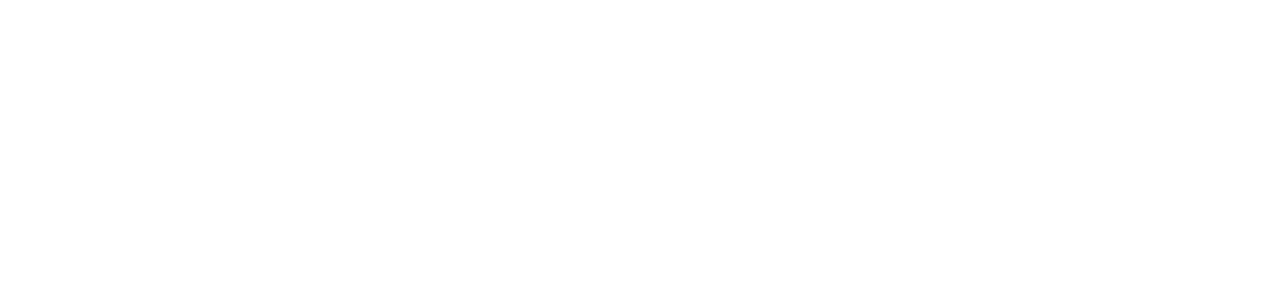
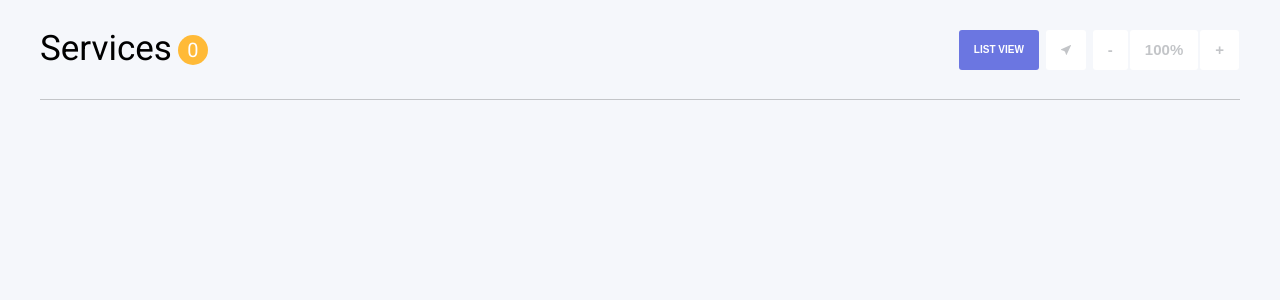
Before and after one commit to A-Godgi/flowchart, a React (Create React App) app: page / in a window 1280 px wide. Shown: the top 300 px of the page. Built offline with nearby package versions, Linux system fonts and the light colour scheme.

Commit message:
add layout

```diff
--- a/src/App.tsx
+++ b/src/App.tsx
@@ -1,10 +1,11 @@
 import React from 'react';
 import './assets/scss/style.scss'
+import Layout from "./components/Layout";
 
 function App() {
   return (
-    <div>
-    </div>
+    <Layout>
+    </Layout>
   );
 }
 
--- /dev/null
+++ b/src/assets/scss/_layout.scss
@@ -0,0 +1,108 @@
+.layout-container{
+  height: 100vh;
+  max-height: 100vh;
+  width: 100vw;
+  background-color: $background-color;
+  overflow: hidden;
+  position: relative
+}
+
+.header {
+  height: 10rem;
+  border-bottom: $semi-transparent .1rem solid;
+  background-color: $background-color;
+  margin-right: 4rem;
+  margin-left: 4rem;
+  display: flex;
+  justify-content: space-between;
+  align-items: center;
+  position: relative;
+  z-index: 10;
+}
+
+.header_title {
+  font-size: 3.5rem;
+  font-weight: 400;
+  margin-right: .6rem;
+  margin-bottom: .3rem;
+}
+
+.header_counter {
+  font-size: 2rem;
+  font-weight: 400;
+  color: #FFFFFF;
+  background-color: $danger-color;
+  border-radius: 50%;
+  text-align: center;
+  min-height: 3rem;
+  min-width: 3rem;
+  line-height: 3rem;
+}
+
+.header-button-primary {
+  background-color: $primary-color;
+  color: white;
+  border: none;
+  border-radius: .3rem;
+  padding: 1rem 1.5rem;
+  font-weight: bold;
+  margin: .1rem .6rem;
+  height: 4rem;
+  text-transform: uppercase;
+  font-size: 1rem;
+}
+
+.header-button-nav {
+  text-align: center;
+  background-color: white;
+  color: $secondary-color;
+  fill: $secondary-color;
+  border: none;
+  border-radius: .3rem;
+  padding: 1rem 1.5rem;
+  font-weight: bold;
+  margin: .1rem;
+  height: 4rem;
+  font-size: 1.5rem;
+  & img{
+    height: 1rem;
+  }
+
+  &.bg {
+    font-size: 1.5rem;
+  }
+
+  &.mr {
+    margin-right: .6rem;
+  }
+
+  &:hover {
+    background-color: $secondary-color;
+    color: white;
+    fill: white;
+  }
+}
+
+.selectModalContainer {
+  position: absolute;
+  background-color: white;
+  box-shadow: 0 0 1rem 0 rgba(0, 0, 0, 0.2);
+  font-size: 1.5rem;
+  z-index: 30;
+  padding: 1.5rem 0;
+  color: $secondary-color;
+  top: 5rem;
+  right: 4rem;
+  width: 8.8rem;
+}
+
+.option {
+  display: flex;
+  align-items: center;
+  padding: .5rem 2rem .5rem 1.5rem;
+  cursor: pointer;
+  &:hover {
+      background-color: $secondary-color;
+      color: black;
+  }
+}
--- a/src/assets/scss/style.scss
+++ b/src/assets/scss/style.scss
@@ -1,3 +1,4 @@
 @import "variables";
 @import "base";
 @import "utilities";
+@import "layout";
--- /dev/null
+++ b/src/components/Layout.tsx
@@ -0,0 +1,58 @@
+import React, {useState} from 'react';
+import { ReactComponent as Arrow} from '../assets/images/gps-arrow-svgrepo-com.svg';
+
+interface Props {
+    children: React.ReactNode;
+}
+const Layout: React.FC<Props> = ({children}) => {
+    const [isOpenDropdown, setIsOpenDropdown] = useState(false);
+    const selectOptions = [
+        {label: '25%', value: 0.25},
+        {label: '30%', value: 0.3},
+        {label: '40%', value: 0.4},
+        {label: '50%', value: 0.5},
+        {label: '60%', value: 0.6},
+        {label: '70%', value: 0.7},
+        {label: '80%', value: 0.8},
+        {label: '90%', value: 0.9},
+        {label: '100%', value: 1},
+        {label: '125%', value: 1.25},
+        {label: '150%', value: 1.5},
+    ]
+
+    const togDropdown = () => setIsOpenDropdown(!isOpenDropdown)
+
+    const selectDropdown = () => (
+        <React.Fragment>
+            <div className='selectModalContainer'>
+                {selectOptions.map((option) => (
+                    <div onClick={() => {setIsOpenDropdown(false)}} className='option'>
+                        {option.label}
+                    </div>
+                ))}
+            </div>
+        </React.Fragment>
+    )
+
+    return (
+        <div className='layout-container'>
+            <div className='header'>
+                <div className='d-flex align-items-center'>
+                    <h1 className='header_title'>Services</h1>
+                    <span className='header_counter'>0</span>
+                </div>
+                <div className='d-flex align-items-center position-relative'>
+                    <button className='header-button-primary'>List view</button>
+                    <button className='header-button-nav mr'><Arrow/></button>
+                    <button className='header-button-nav bg'> - </button>
+                    <button onClick={togDropdown} className='header-button-nav'> 100% </button>
+                    <button className='header-button-nav bg'> + </button>
+                    {isOpenDropdown && selectDropdown()}
+                </div>
+            </div>
+            {children}
+        </div>
+    );
+};
+
+export default Layout;
```
Also changed, not shown: src/assets/images/gps-arrow-svgrepo-com.svg (added).
